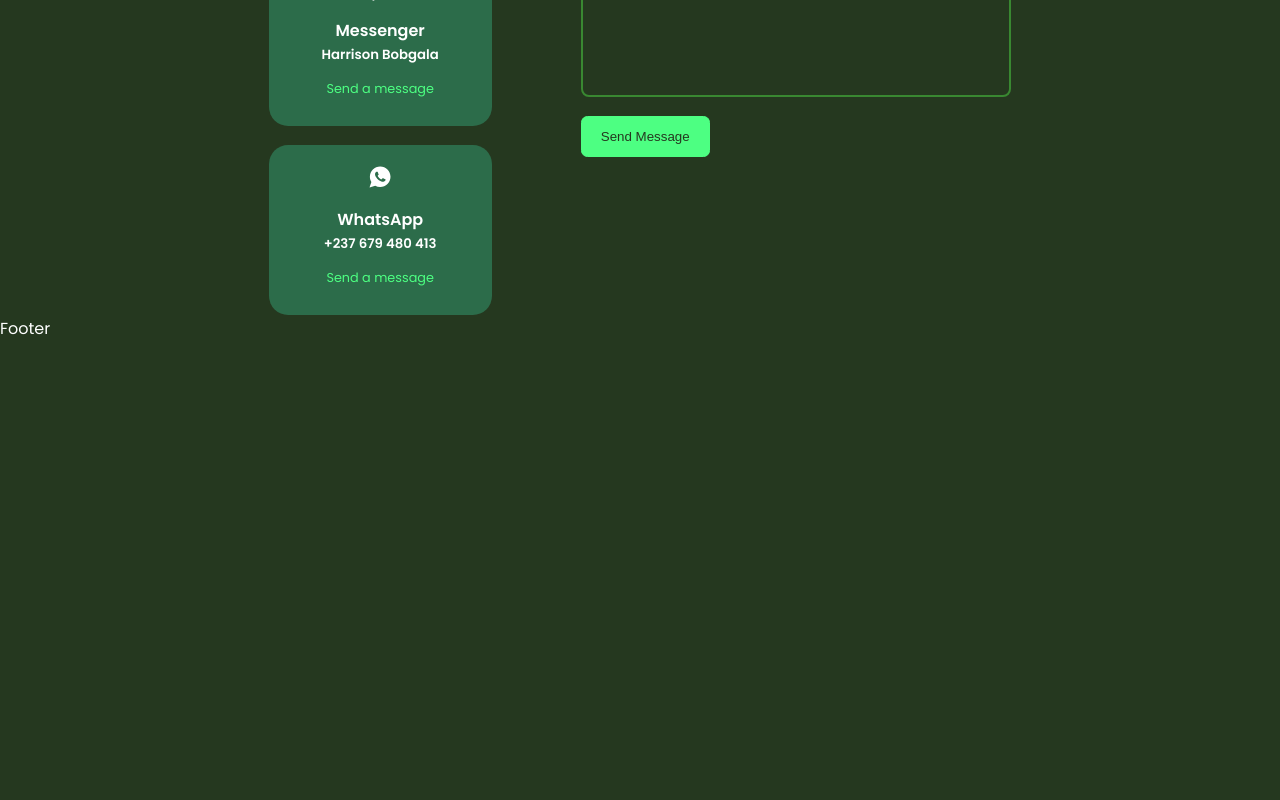
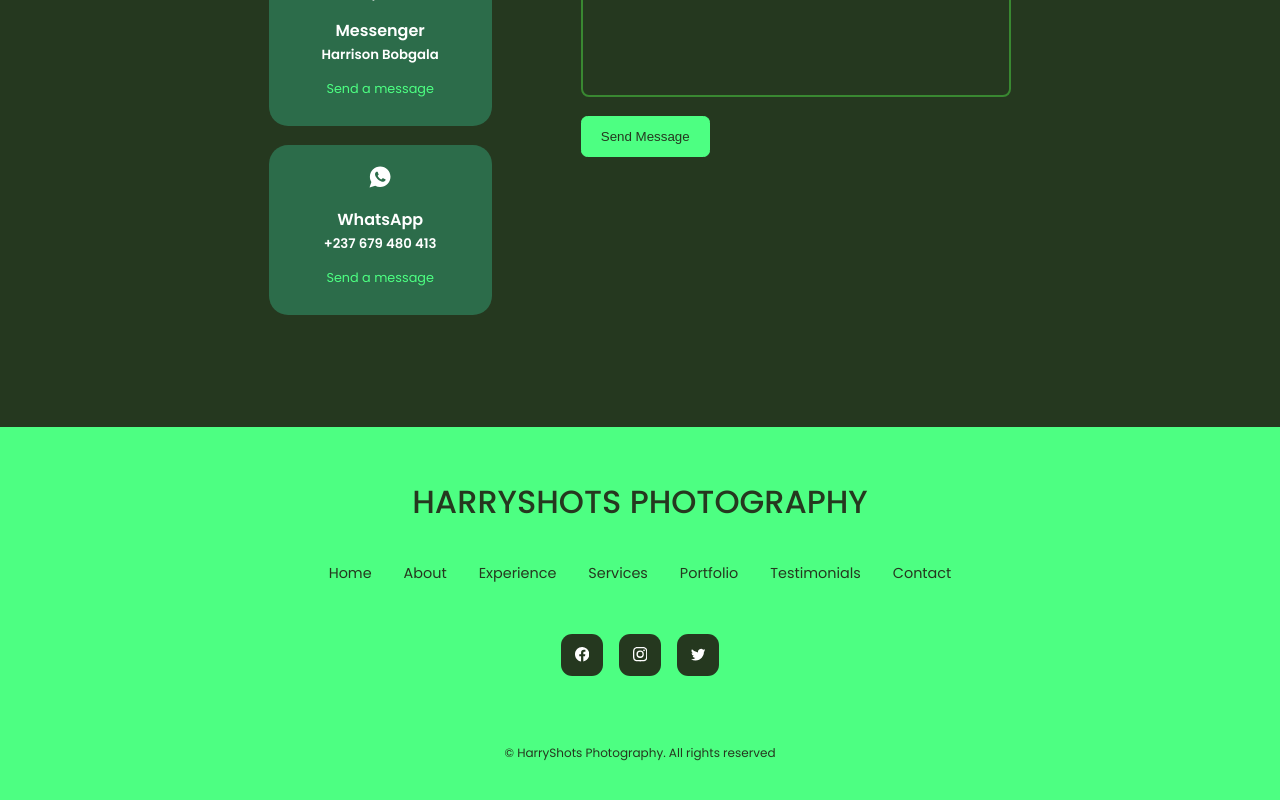
Before and after one commit to HarryShots/bobgala-portfolio, a React (Vite) app: page / in a window 1280 px wide. Shown: the part 5587-6387 px from the top of the page. Before the commit the page ends 5929 px from the top, so only its background shows below. Built offline with nearby package versions, Linux system fonts and the light colour scheme.

Commit message:
footer section

```diff
--- a/src/components/footer/Footer.jsx
+++ b/src/components/footer/Footer.jsx
@@ -1,9 +1,34 @@
 import React from 'react'
 import './footer.css'
+import { BsFacebook } from 'react-icons/bs'
+import { BsInstagram } from 'react-icons/bs'
+import { BsTwitter } from 'react-icons/bs'
 
 const Footer = () => {
   return (
-    <div>Footer</div>
+    <footer>
+      <a href="#" className='footer__logo'>HARRYSHOTS PHOTOGRAPHY</a>
+
+      <ul className='permalinks'>
+        <li><a href="#">Home</a></li>
+        <li><a href="#about">About</a></li>
+        <li><a href="#experience">Experience</a></li>
+        <li><a href="#services">Services</a></li>
+        <li><a href="#portfolio">Portfolio</a></li>
+        <li><a href="#testimonials">Testimonials</a></li>
+        <li><a href="#contact">Contact</a></li>
+      </ul>
+
+      <div className="footer__socials">
+        <a href="https://facebook.com"><BsFacebook /></a>
+        <a href="https://instagram.com"><BsInstagram /></a>
+        <a href="https://twitter.com"><BsTwitter /></a>
+      </div>
+
+      <div className="footer__copyright">
+        <small>&copy; HarryShots Photography. All rights reserved</small>
+      </div>
+    </footer>
   )
 }
 
--- a/src/components/footer/footer.css
+++ b/src/components/footer/footer.css
@@ -0,0 +1,65 @@
+footer {
+    background: var(--color-primary);
+    padding: 3rem 0;
+    text-align: center;
+    font-size: 0.9rem;
+    margin-top: 7rem;
+}
+
+footer a {
+    color: var(--color-bg);
+}
+
+.footer__logo {
+    font-size: 2rem;
+    font-weight: 500;
+    margin-bottom: 2rem;
+    display: inline-block;
+}
+
+.permalinks {
+    display: flex;
+    flex-wrap: wrap;
+    justify-content: center;
+    gap: 2rem;
+    margin: 0 auto 3rem;
+}
+
+.footer__socials {
+    display: flex;
+    justify-content: center;
+    gap: 1rem;
+    margin-bottom: 4rem;
+}
+
+.footer__socials a {
+    background: var(--color-bg);
+    color: var(--color-white);
+    padding: 0.8rem;
+    border-radius: 0.7rem;
+    display: flex;
+    border: 1px solid transparent;
+}
+
+.footer__socials a:hover {
+    background: transparent;
+    color: var(--color-bg);
+    border-color: var(--color-bg);
+}
+
+.footer__copyright {
+    margin-bottom: 4rem;
+    color: var(--color-bg);
+}
+
+/*############# MEDIA QUERIES (SMALL DEVICES) ########### */
+@media  screen and (max-width: 600px) {
+   .permalinks {
+    flex-direction: column;
+    gap: 1.5rem;
+   }
+
+   .footer__socials {
+    margin-bottom: 2.6rem;
+   }
+}
```
